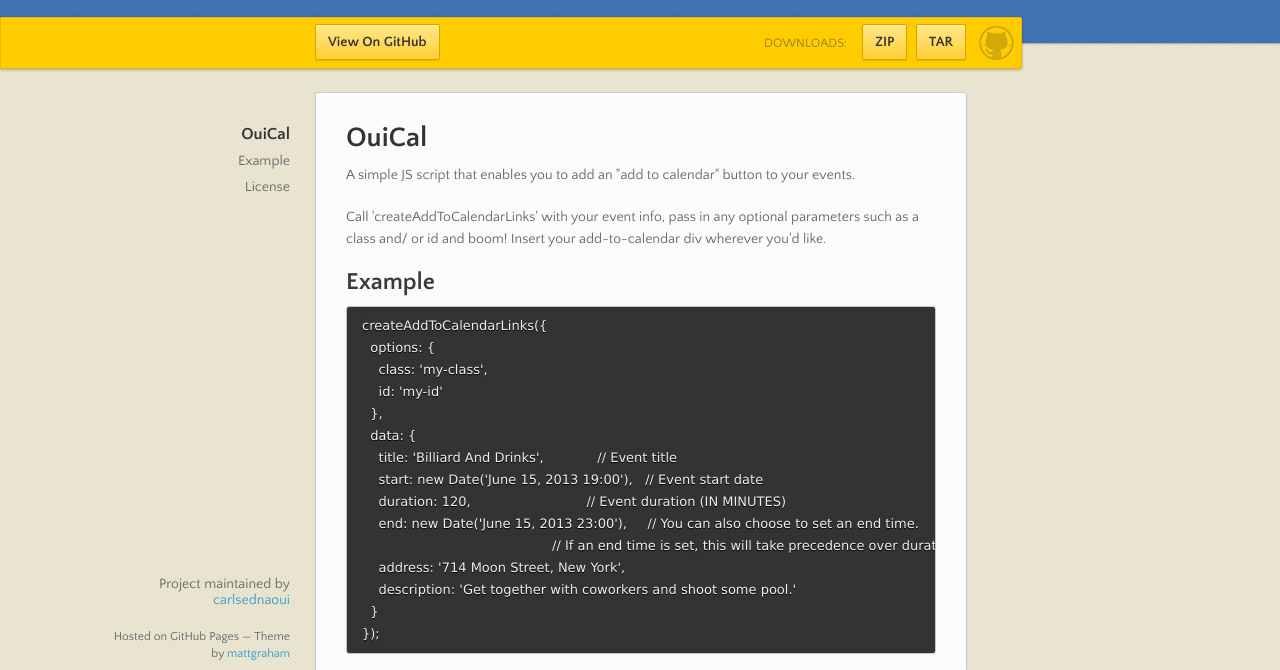
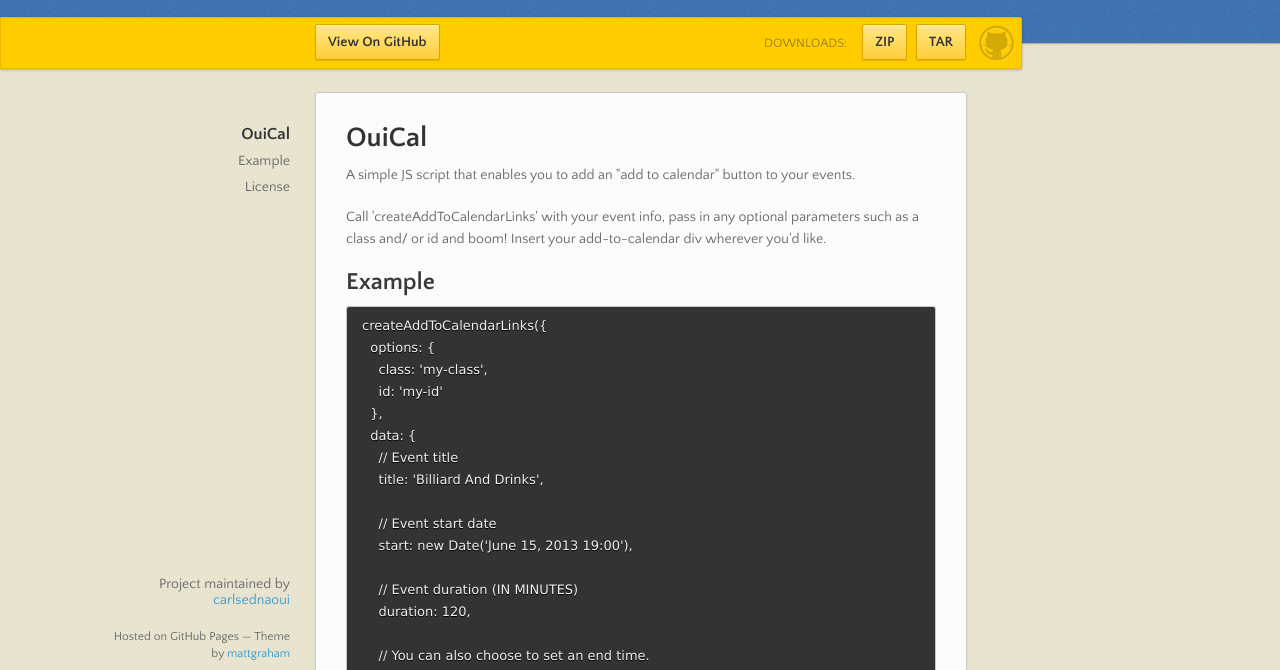
Before and after one commit to carlsednaoui/add-to-calendar-buttons, a plain HTML site: page index.html in a window 1280 px wide. Shown: the part 98-768 px from the top of the page. Drawn offline with nearby package versions, Linux system fonts and the light colour scheme.

```diff
--- a/index.html
+++ b/index.html
@@ -55,12 +55,23 @@
     id: 'my-id'
   },
   data: {
-    title: 'Billiard And Drinks',             // Event title
-    start: new Date('June 15, 2013 19:00'),   // Event start date
-    duration: 120,                            // Event duration (IN MINUTES)
-    end: new Date('June 15, 2013 23:00'),     // You can also choose to set an end time.
-                                              // If an end time is set, this will take precedence over duration
+    // Event title
+    title: 'Billiard And Drinks',
+
+    // Event start date
+    start: new Date('June 15, 2013 19:00'),
+
+    // Event duration (IN MINUTES)
+    duration: 120,
+
+    // You can also choose to set an end time.
+    // If an end time is set, this will take precedence over duration.
+    end: new Date('June 15, 2013 23:00'),
+
+    // Event Address
     address: '714 Moon Street, New York',
+
+   // Event Description
     description: 'Get together with coworkers and shoot some pool.'
   }
 });
--- a/params.json
+++ b/params.json
@@ -1 +1 @@
-{"name":"OuiCal","tagline":"Easily add an add-to-calendar button to your online events","body":"# OuiCal\r\n\r\nA simple JS script that enables you to add an \"add to calendar\" button to your events.\r\n\r\nCall 'createAddToCalendarLinks' with your event info, pass in any optional parameters such as a class and/ or id and boom! Insert your add-to-calendar div wherever you'd like.\r\n\r\n## Example\r\n\r\n    createAddToCalendarLinks({\r\n      options: {\r\n        class: 'my-class',\r\n        id: 'my-id'\r\n      },\r\n      data: {\r\n        title: 'Billiard And Drinks',             // Event title\r\n        start: new Date('June 15, 2013 19:00'),   // Event start date\r\n        duration: 120,                            // Event duration (IN MINUTES)\r\n        end: new Date('June 15, 2013 23:00'),     // You can also choose to set an end time.\r\n                                                  // If an end time is set, this will take precedence over duration\r\n        address: '714 Moon Street, New York',\r\n        description: 'Get together with coworkers and shoot some pool.'\r\n      }\r\n    });\r\n\r\n## License\r\n[MIT](http://opensource.org/licenses/MIT)","google":"UA-23209172-3","note":"Don't delete this file! It's used internally to help with page regeneration."}
+{"name":"OuiCal","tagline":"Easily add an add-to-calendar button to your online events","body":"# OuiCal\r\n\r\nA simple JS script that enables you to add an \"add to calendar\" button to your events.\r\n\r\nCall 'createAddToCalendarLinks' with your event info, pass in any optional parameters such as a class and/ or id and boom! Insert your add-to-calendar div wherever you'd like.\r\n\r\n## Example\r\n\r\n    createAddToCalendarLinks({\r\n      options: {\r\n        class: 'my-class',\r\n        id: 'my-id'\r\n      },\r\n      data: {\r\n        // Event title\r\n        title: 'Billiard And Drinks',\r\n\r\n        // Event start date\r\n        start: new Date('June 15, 2013 19:00'),\r\n\r\n        // Event duration (IN MINUTES)\r\n        duration: 120,\r\n\r\n        // You can also choose to set an end time. \r\n        // If an end time is set, this will take precedence over duration.\r\n        end: new Date('June 15, 2013 23:00'),\r\n\r\n        // Event Address\r\n        address: '714 Moon Street, New York',\r\n\r\n       // Event Description\r\n        description: 'Get together with coworkers and shoot some pool.'\r\n      }\r\n    });\r\n\r\n## License\r\n[MIT](http://opensource.org/licenses/MIT)","google":"UA-23209172-3","note":"Don't delete this file! It's used internally to help with page regeneration."}
```
